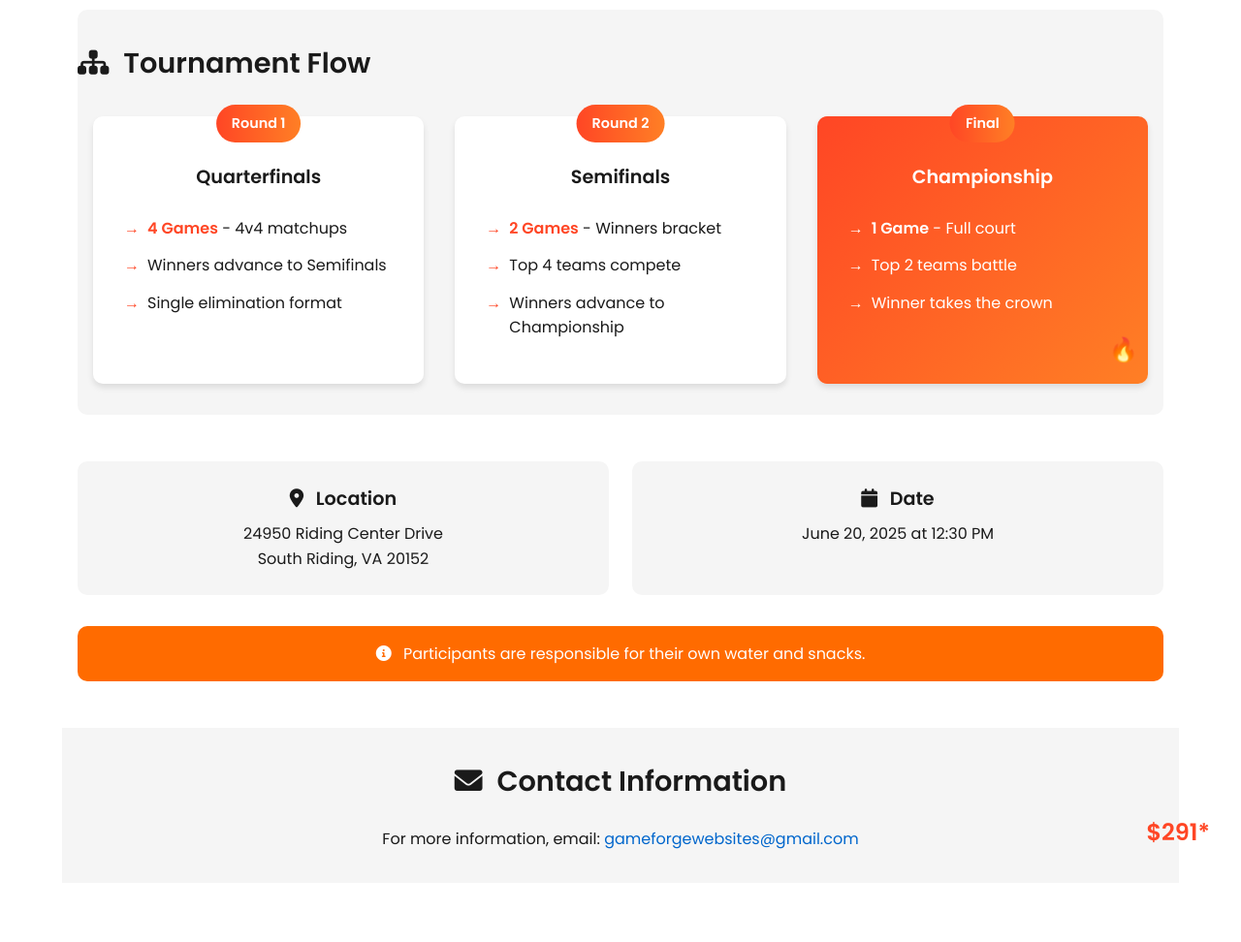
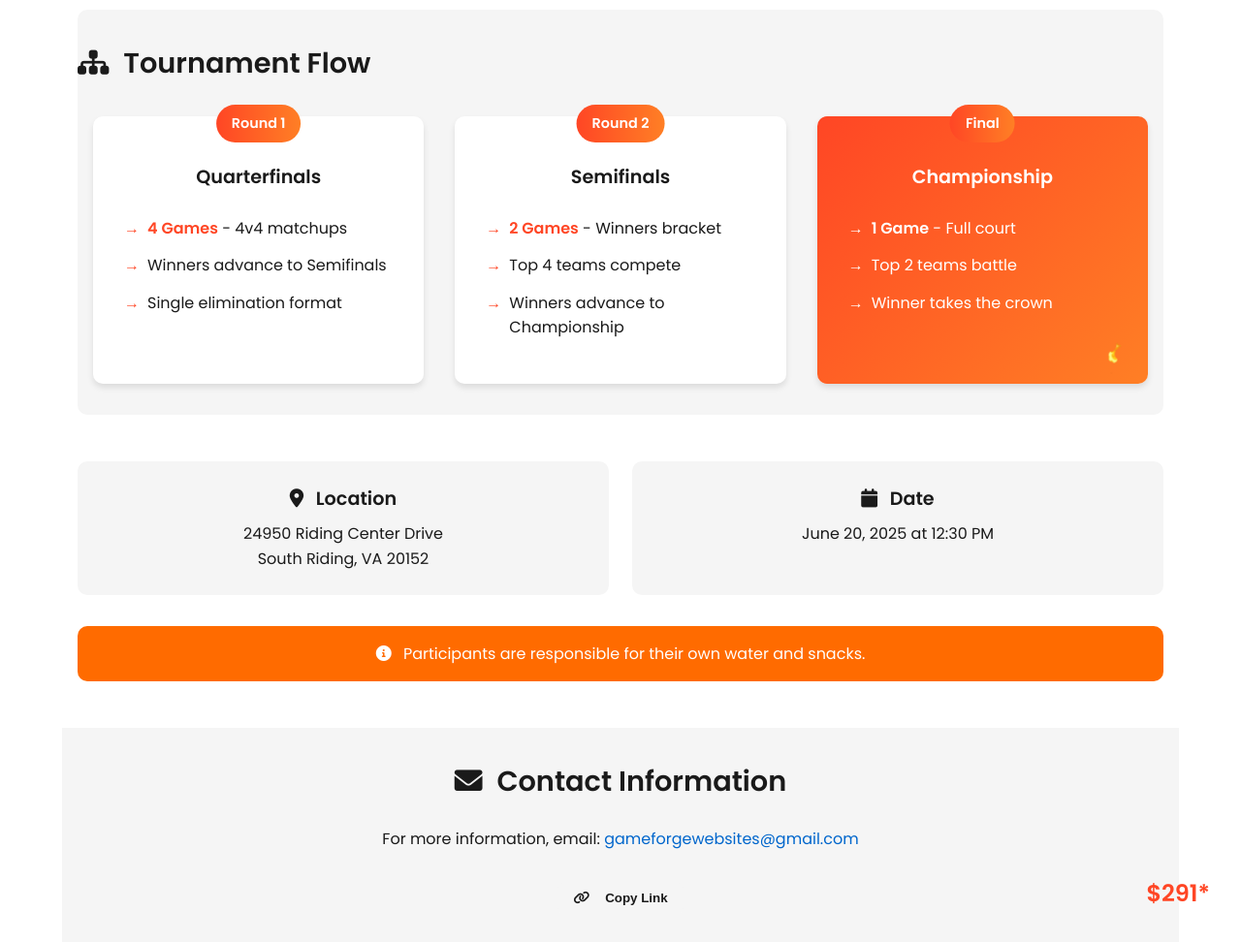
Before and after one commit to gameforgeweb/supa, a plain HTML site: page index.html in a window 1280 px wide. Shown: the part 1120-2092 px from the top of the page at 97% size. Before the commit the page ends 2031 px from the top, so only its background shows below. Drawn offline with Linux system fonts and the light colour scheme.

Commit message:
hotfix #2

```diff
--- a/index.html
+++ b/index.html
@@ -171,6 +171,11 @@
         <section id="contact" class="contact container">
             <h2><i class="fas fa-envelope"></i> Contact Information</h2>
             <p>For more information, email: <a href="mailto:gameforgewebsites@gmail.com">gameforgewebsites@gmail.com</a></p>
+            <div class="share-buttons">
+                <button onclick="share('copy')" class="share-btn copy">
+                    <i class="fas fa-link"></i> Copy Link
+                </button>
+            </div>
         </section>
     </main>
 
@@ -213,6 +218,14 @@
                 });
             });
         });
+
+        // Share Function
+        function share(platform) {
+            if (platform === 'copy') {
+                navigator.clipboard.writeText(window.location.href)
+                    .then(() => alert('Link copied to clipboard!'));
+            }
+        }
     </script>
 </body>
 </html>
--- a/styles.css
+++ b/styles.css
@@ -399,11 +399,35 @@ i {
 }
 
 /* Share Buttons */
-.share-buttons,
-.share-btn,
+.share-buttons {
+    display: flex;
+    justify-content: center;
+    margin-top: 2rem;
+}
+
+.share-btn {
+    border: none;
+    padding: 0.5rem 1rem;
+    border-radius: 5px;
+    cursor: pointer;
+    font-weight: 600;
+    display: flex;
+    align-items: center;
+    gap: 0.5rem;
+    transition: transform 0.2s;
+}
+
+.share-btn:hover {
+    transform: translateY(-2px);
+}
+
+.share-btn.copy {
+    background: var(--gray);
+    color: var(--dark);
+}
+
 .share-btn.facebook,
-.share-btn.twitter,
-.share-btn.copy {
+.share-btn.twitter {
     display: none;
 }
 
@@ -576,10 +600,14 @@ html {
 }
 
 .flow-card.championship::after {
-    content: '🔥';
+    content: '';
     position: absolute;
     bottom: 10px;
     right: 10px;
-    font-size: 1.5rem;
-    animation: fireFloat 2s ease-in-out infinite;
+    width: 50px;
+    height: 50px;
+    background-image: url('assets/78a121b90217c474da633a43a17a43-unscreen.gif');
+    background-size: contain;
+    background-repeat: no-repeat;
+    background-position: center;
 }
```
Also changed, not shown: assets/78a121b90217c474da633a43a17a43-unscreen.gif (added).
